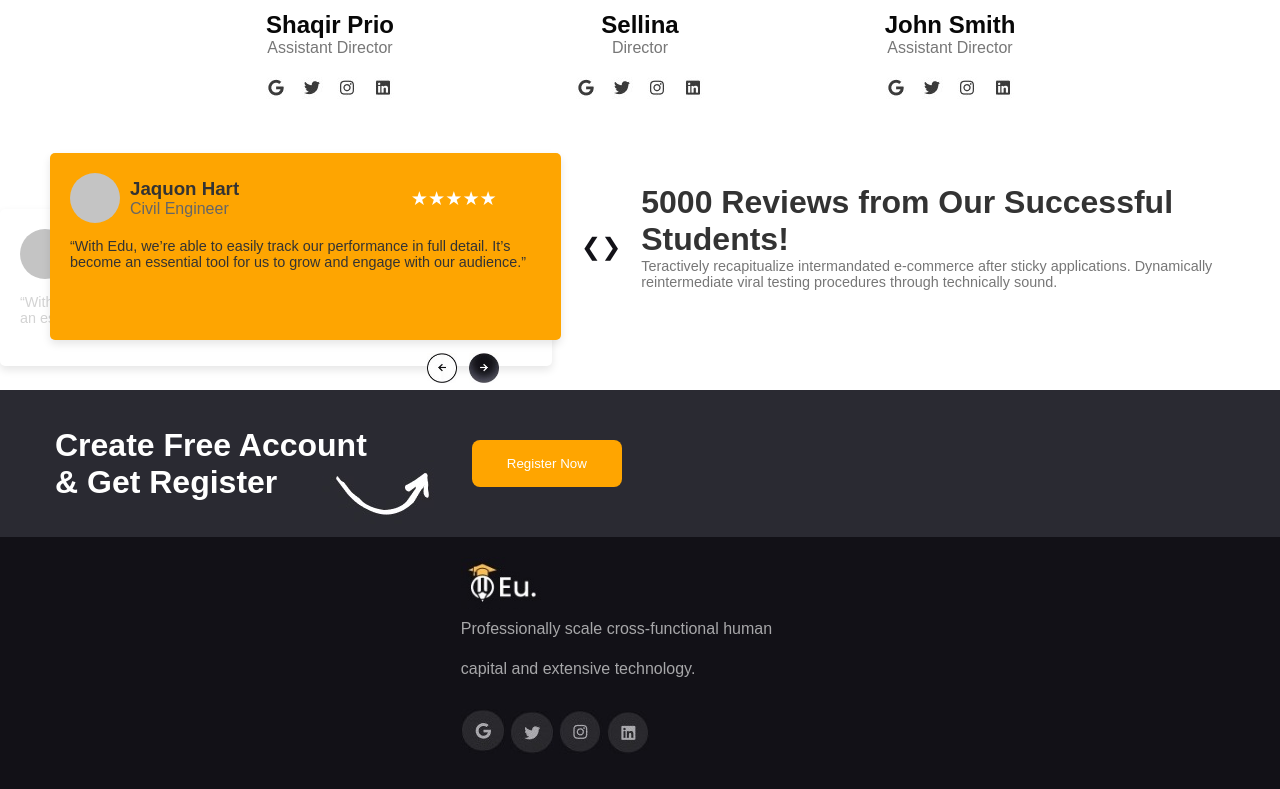
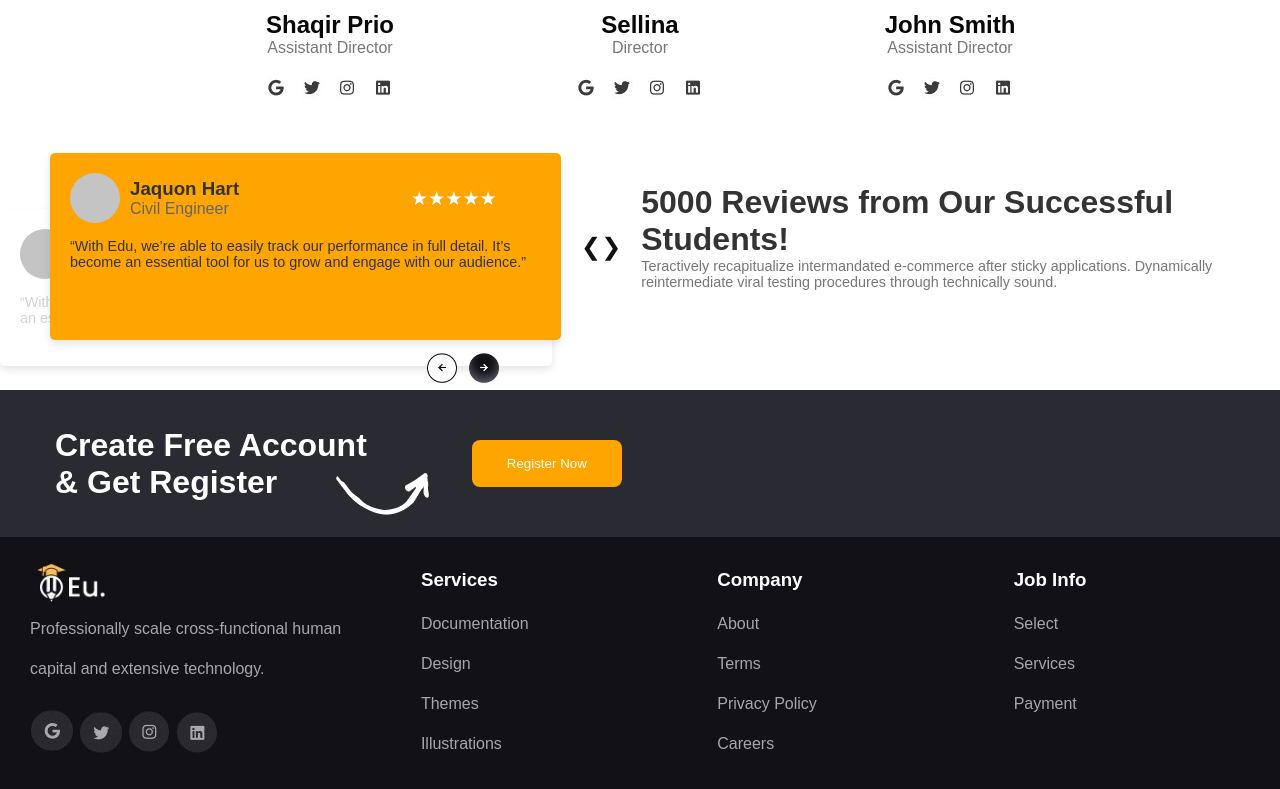
Before and after one commit to windeesel365/frontend-Miniproject-Eu, a plain HTML site: page index.html in a window 1280 px wide. Shown: the part 2324-3113 px from the top of the page. Drawn offline with Linux system fonts and the light colour scheme.

Commit message:
feat:Add footer component

```diff
--- a/index.html
+++ b/index.html
@@ -263,6 +263,28 @@
           </div>
         </div>
 
+        <div class="footer-column">
+            <h3 class="whitefont">Services</h3>
+            <a href="#">Documentation</a>
+            <a href="#">Design</a>
+            <a href="#">Themes</a>
+            <a href="#">Illustrations</a>
+          </div>
+
+          <div class="footer-column">
+            <h3 class="whitefont">Company</h3>
+            <a href="#">About</a>
+            <a href="#">Terms</a>
+            <a href="#">Privacy Policy</a>
+            <a href="#">Careers</a>
+          </div>
+
+          <div class="footer-column">
+            <h3 class="whitefont">Job Info</h3>
+            <a href="#">Select</a>
+            <a href="#">Services</a>
+            <a href="#">Payment</a>
+          </div>
 
 
 
```
